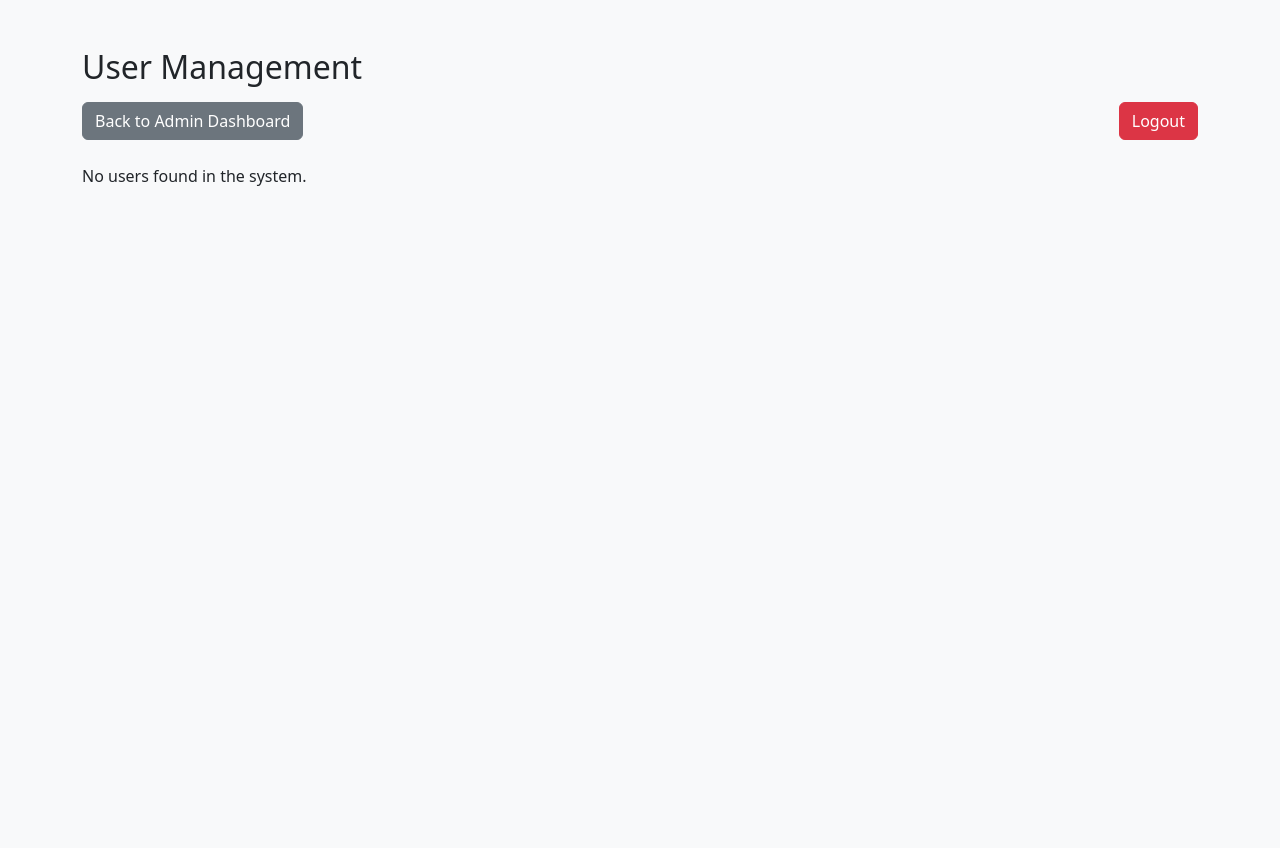
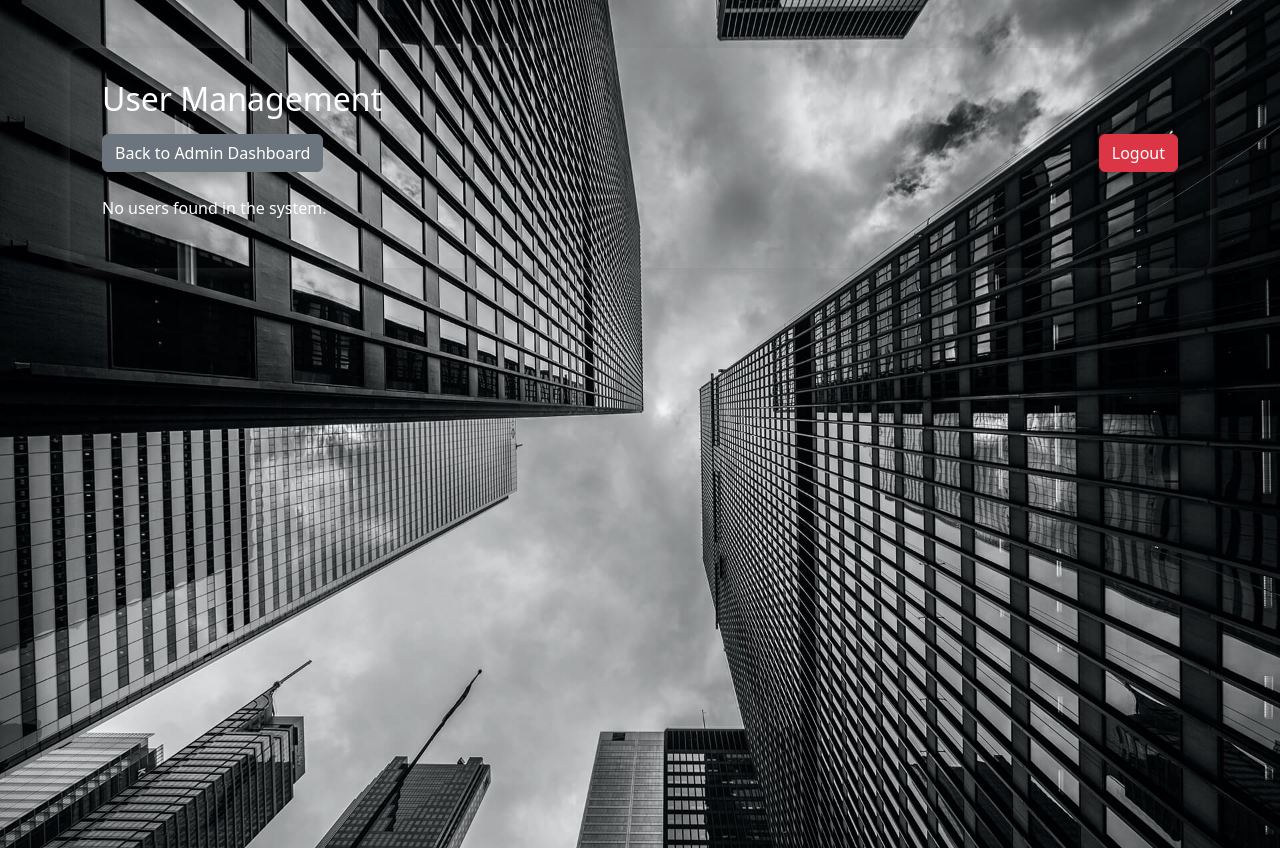
Before and after one commit to DeepakVinay12/DonationTracker, a Flask app: template templates/user_management.html in a window 1280 px wide. Before the commit the page ends 186 px from the top, so only its background shows below. Run offline with Flask 3, Linux system fonts and the light colour scheme; the template is opened without the code that fills it, so the values that code supplies are empty.

Commit message:
Update user_management.html

```diff
--- a/templates/user_management.html
+++ b/templates/user_management.html
@@ -4,9 +4,31 @@
   <meta charset="UTF-8">
   <title>User Management</title>
   <link href="https://cdn.jsdelivr.net/npm/bootstrap@5.3.0/dist/css/bootstrap.min.css" rel="stylesheet">
+  <style>
+    body {
+      background: url("{{ url_for('static', filename='img/login-bg.jpg') }}") no-repeat center center fixed;
+      background-size: cover;
+      color: #fff;
+      margin: 0;
+      padding: 0;
+      min-height: 100vh;
+    }
+
+    .container {
+      background: rgba(203, 195, 195, 0); /* Semi-transparent black */
+      padding: 2rem;
+      border-radius: 10px;
+      margin-top: 3rem;
+      box-shadow: 0 0 15px rgba(124, 119, 119, 0.3);
+    }
+
+    .table {
+      background-color: rgba(0, 0, 0, 0.9);
+    }
+  </style>
 </head>
-<body class="bg-light">
-  <div class="container mt-5">
+<body>
+  <div class="container">
     <h2>User Management</h2>
     <a href="{{ url_for('admin_dashboard') }}" class="btn btn-secondary mt-2">Back to Admin Dashboard</a>
     <a href="{{ url_for('logout') }}" class="btn btn-danger float-end mt-2">Logout</a>
@@ -18,6 +40,7 @@
             <th>Name</th>
             <th>Email</th>
             <th>User Type</th>
+            <th>Action</th>
           </tr>
         </thead>
         <tbody>
@@ -26,6 +49,11 @@
               <td>{{ user.name }}</td>
               <td>{{ user.email }}</td>
               <td>{{ user.user_type }}</td>
+              <td>
+                <form method="POST" action="{{ url_for('delete_user', email=user.email) }}" style="display:inline;" onsubmit="return confirm('Are you sure you want to delete this user?');">
+                  <button type="submit" class="btn btn-danger btn-sm">Remove</button>
+                </form>
+              </td>
             </tr>
           {% endfor %}
         </tbody>
```
